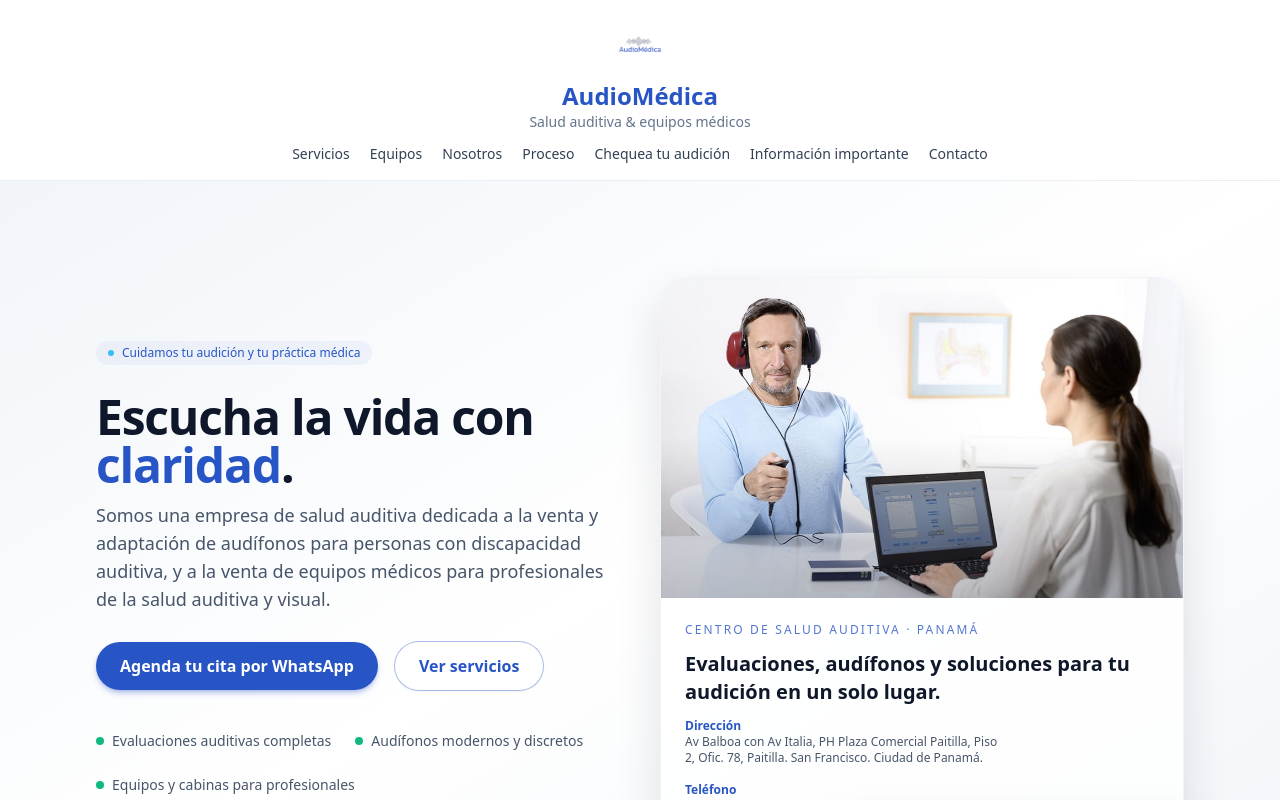
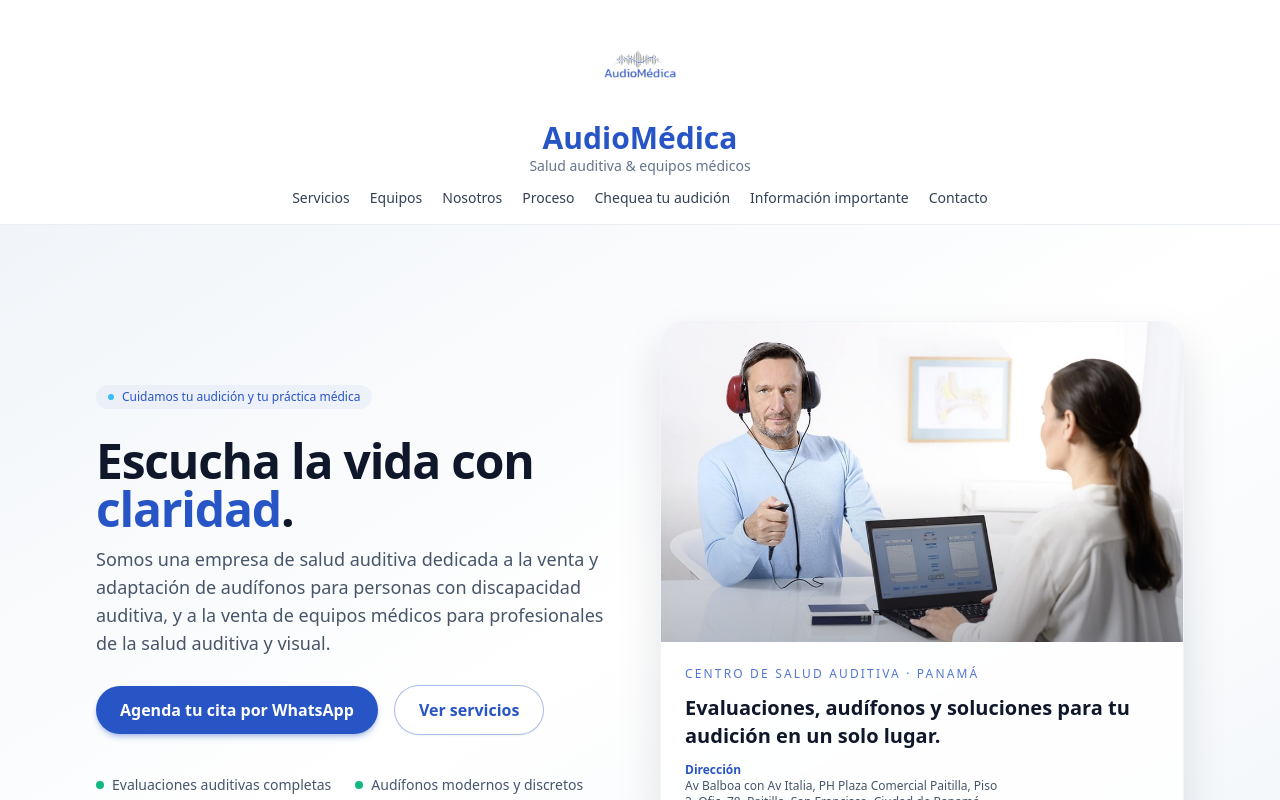
Before and after one commit to lulabtechnology/audiomedica, a Next.js app: page / in a window 1280 px wide. Shown: the top 800 px of the page. Built offline with nearby package versions, Linux system fonts and the light colour scheme.

Commit message:
Update Navbar.tsx

```diff
--- a/components/Navbar.tsx
+++ b/components/Navbar.tsx
@@ -1,3 +1,4 @@
+// components/Navbar.tsx
 import Link from "next/link";
 import Image from "next/image";
 import { siteConfig } from "@/lib/siteConfig";
@@ -6,19 +7,19 @@
   return (
     <header className="sticky top-0 z-30 border-b border-slate-200/70 bg-white/90 backdrop-blur-xl">
       <div className="container-page flex flex-col items-center gap-3 py-3 md:py-4">
-        {/* Logo + nombre centrado y más grande */}
+        {/* Logo + nombre centrado y GRANDE */}
         <div className="flex flex-col items-center gap-2">
-          <div className="relative h-10 w-10 md:h-14 md:w-14">
+          <div className="relative h-16 w-16 md:h-24 md:w-24">
             <Image
               src="/images/logo-audiomedica.png"
               alt="Logo AudioMédica"
               fill
-              sizes="56px"
+              sizes="96px"
               className="object-contain"
             />
           </div>
           <div className="text-center leading-tight">
-            <span className="block text-lg md:text-2xl font-semibold text-brand-primary">
+            <span className="block text-xl md:text-3xl font-semibold text-brand-primary">
               {siteConfig.name}
             </span>
             <span className="block text-xs md:text-sm text-slate-500">
```
